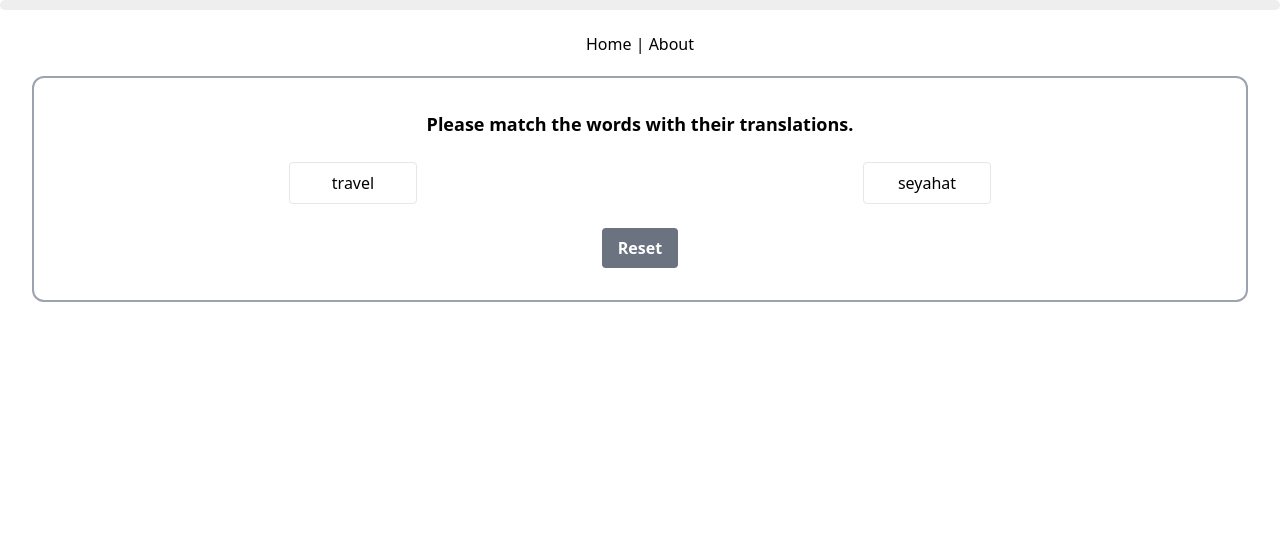
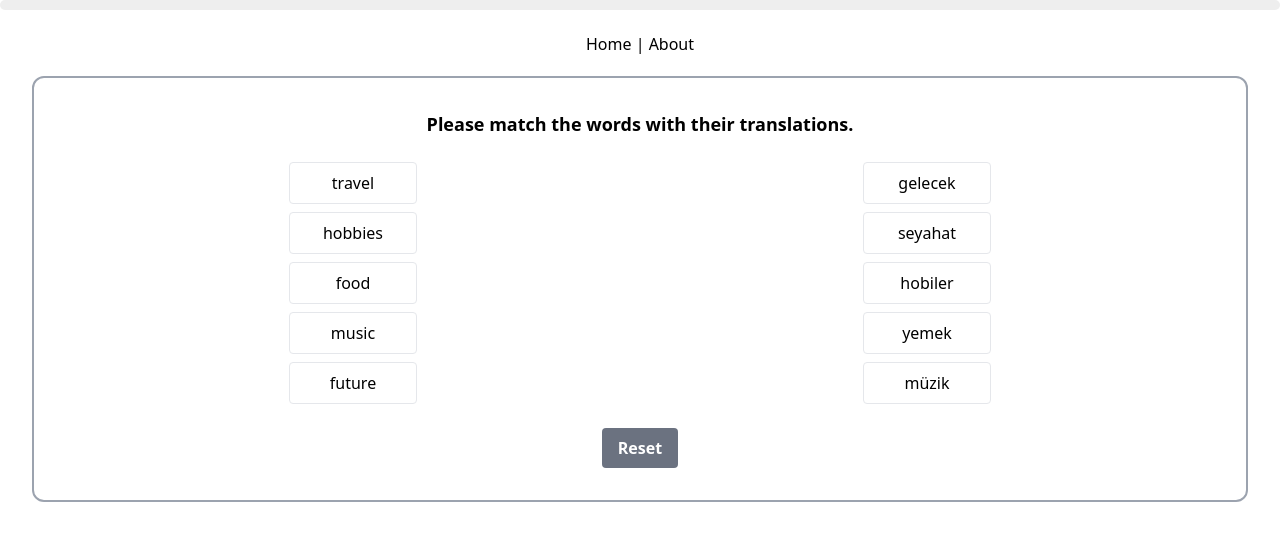
Before and after one commit to protoss70/quizabble-client, a React (Vite) app: page /test1 in a window 1280 px wide. Shown: the top 540 px of the page. Built offline with nearby package versions, Linux system fonts and the light colour scheme.

Commit message:
question 1 fix

```diff
--- a/src/pages/test1.tsx
+++ b/src/pages/test1.tsx
@@ -29,9 +29,15 @@ const Test1: React.FC = () => {
     questions: [
       {
         type: 'wordMatch',
-        originalWords: ['travel'],
-        translatedWords: ['seyahat'],
-        answer: [['travel', 'seyahat']],
+        originalWords: ['travel', 'hobbies', 'food', 'music', 'future'],
+        translatedWords: ['gelecek', 'seyahat', 'hobiler', 'yemek', 'müzik'],
+        answer: [
+          ['travel', 'seyahat'],
+          ['hobbies', 'hobiler'],
+          ['food', 'yemek'],
+          ['music', 'müzik'],
+          ['future', 'gelecek'],
+        ],
       },
       {
         type: 'rearrangement',
```
